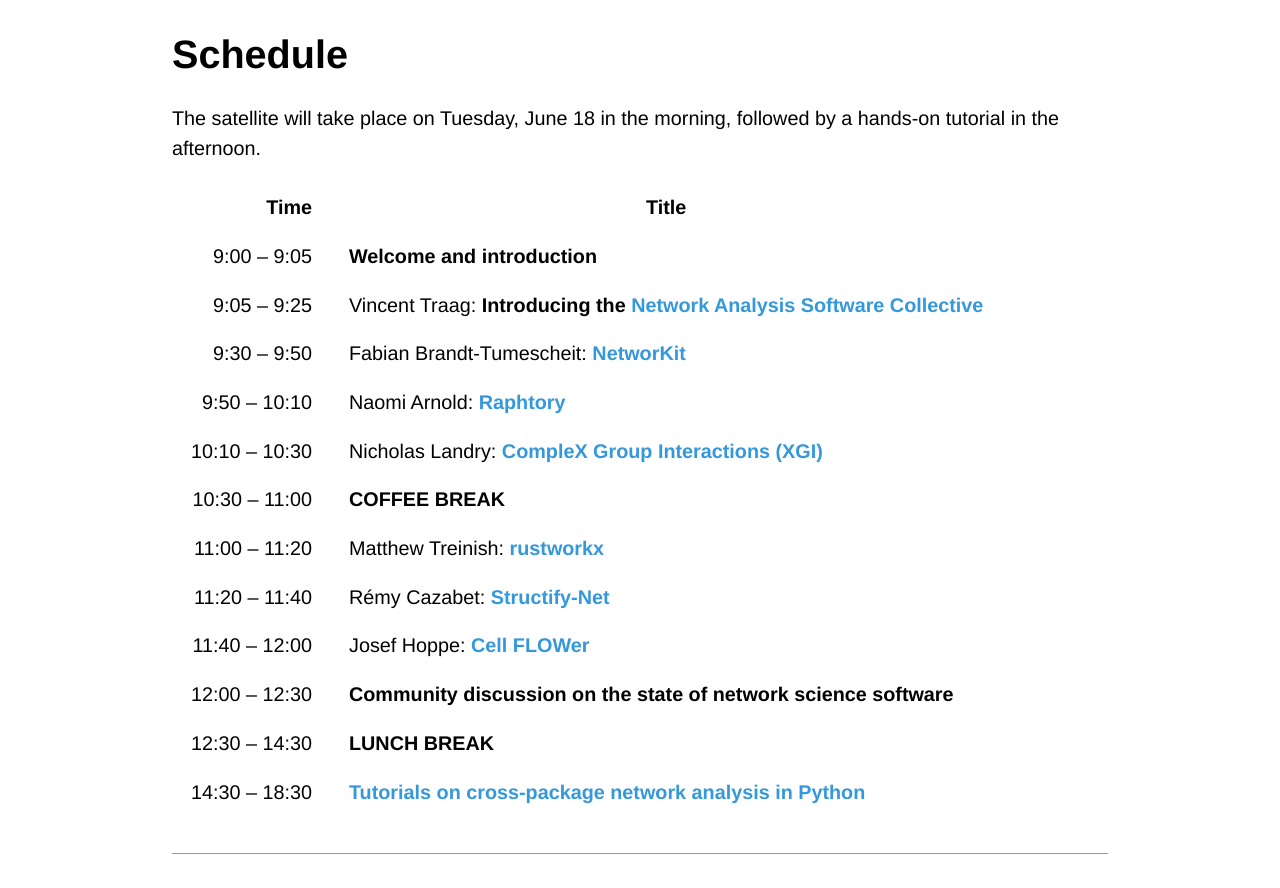
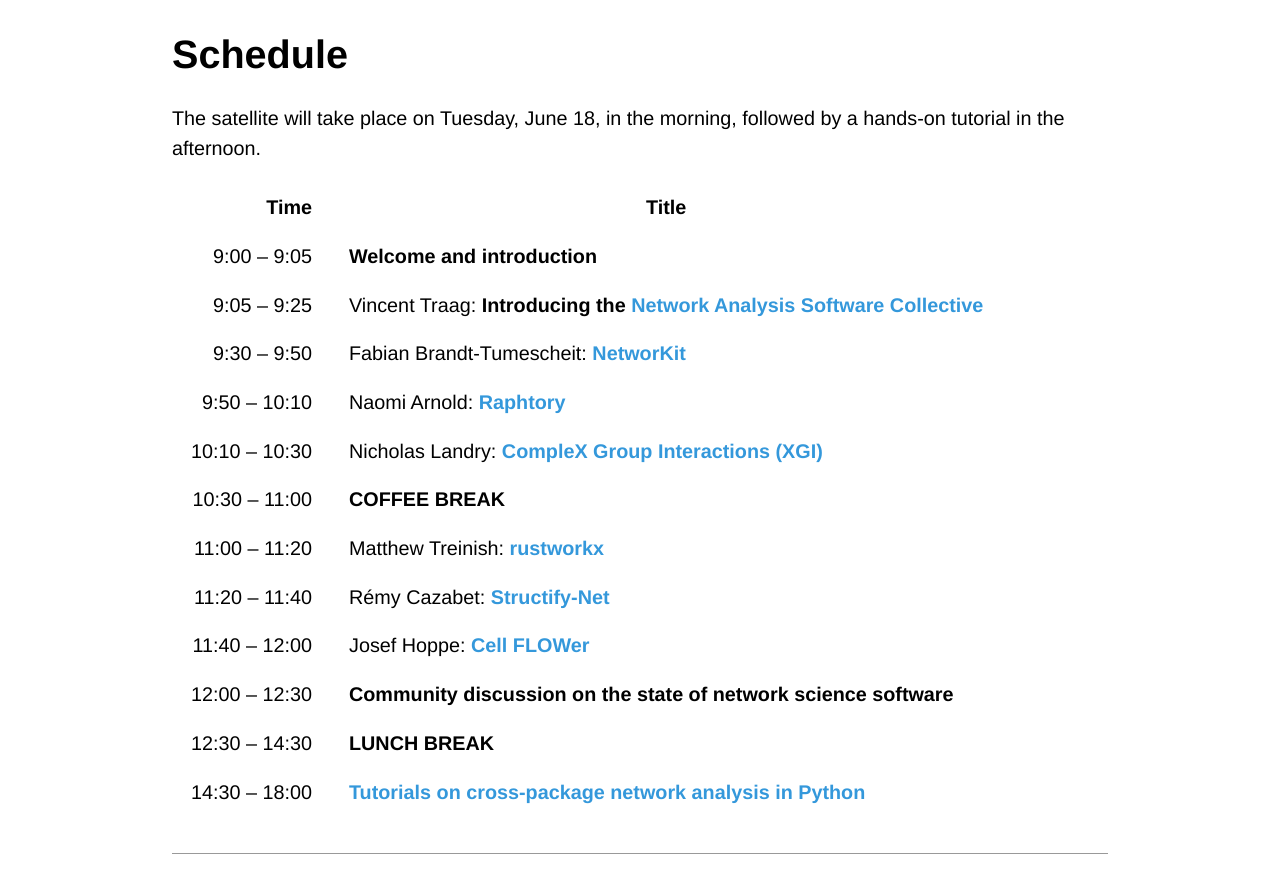
Before and after one commit to nas-col/netsci.nascol.net, a Jekyll site: the page built from schedule.md, in a window 1280 px wide. Shown: the part 385-1273 px from the top of the page. Built offline with Jekyll 4.4.1, drawn with Linux system fonts in a browser that asks for light colours; some web fonts are replaced; our own code applies the rules of GitHub Pages for plain Markdown files.

Commit message:
Schedule fix

```diff
--- a/schedule.md
+++ b/schedule.md
@@ -4,7 +4,7 @@ layout: default
 
 # Schedule
 
-The satellite will take place on Tuesday, June 18 in the morning, followed by a hands-on tutorial in the afternoon.
+The satellite will take place on Tuesday, June 18, in the morning, followed by a hands-on tutorial in the afternoon.
 
 | Time  | Title                                                                                                  |
 |------:| -------------------------------------------------------------------------------------------------------|
@@ -19,7 +19,7 @@ The satellite will take place on Tuesday, June 18 in the morning, followed by a
 | 11:40 – 12:00 | Josef Hoppe: **[Cell FLOWer][6]**                                                              |
 | 12:00 – 12:30 | **Community discussion on the state of network science software**                              |
 | 12:30 – 14:30 | **LUNCH BREAK**                                                                                |
-| 14:30 – 18:30 | **[Tutorials on cross-package network analysis in Python][7]**                                 |
+| 14:30 – 18:00 | **[Tutorials on cross-package network analysis in Python][7]**                                 |
 
 [1]: abstracts/networkit
 [2]: abstracts/raphtory
```
